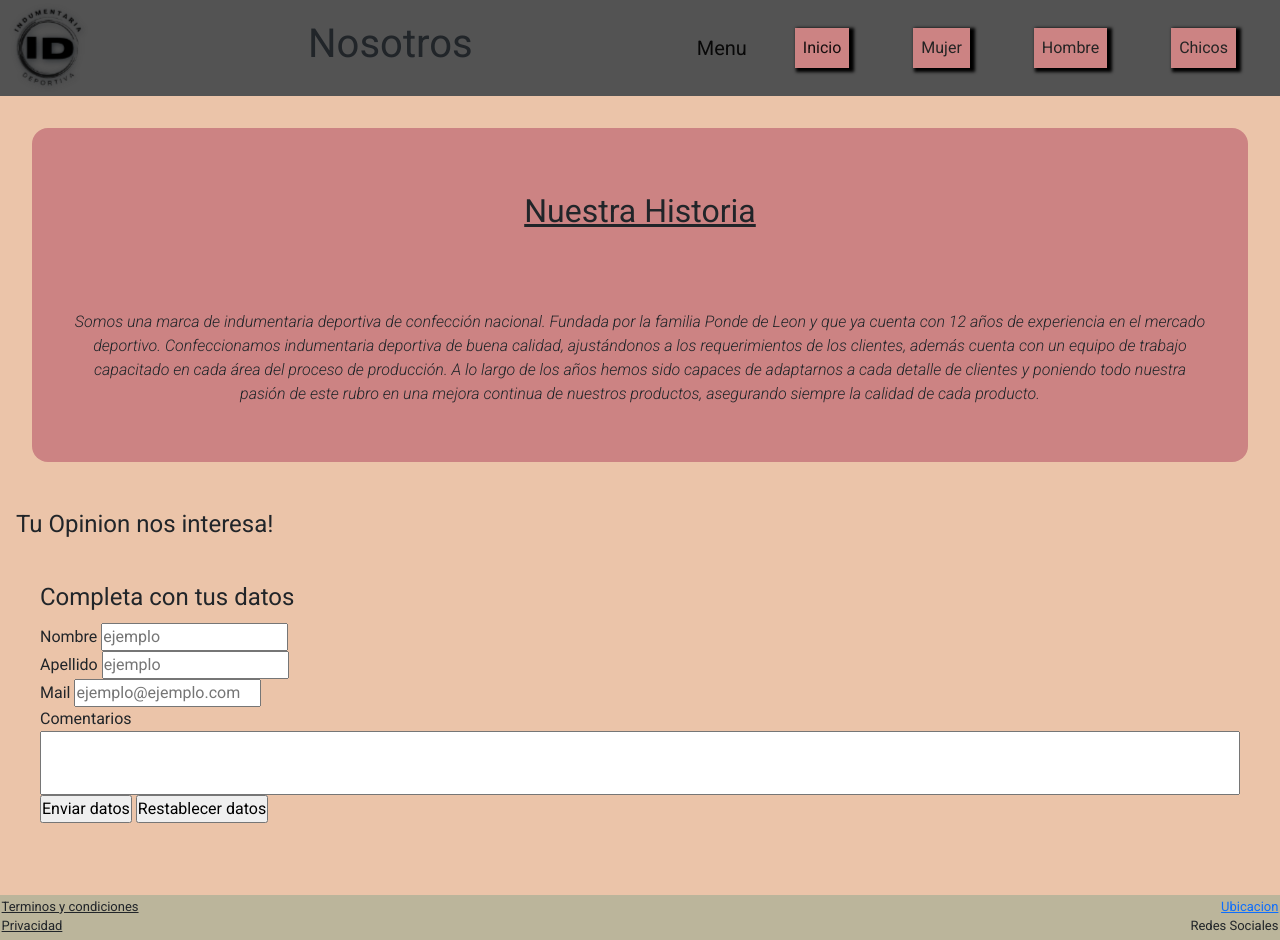
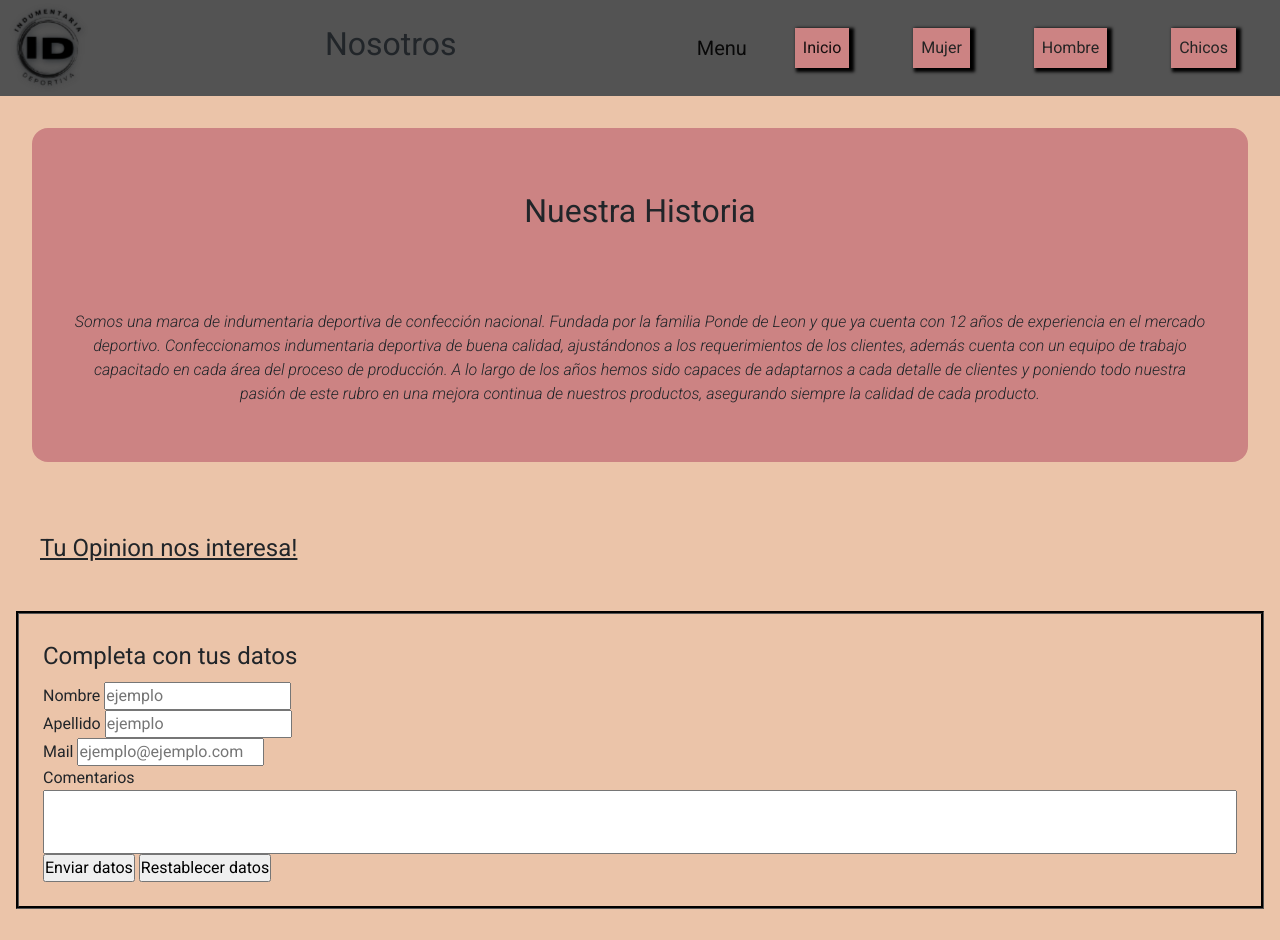
Before and after one commit to MatiCai/ProyectoFinal-PiccinnaMatias, a website: page pages/nosotros.html in a window 1280 px wide. Shown: the top 940 px of the page. Drawn offline with nearby package versions, Linux system fonts and the light colour scheme.

Commit message:
editando pagina nosotros

```diff
--- a/pages/nosotros.html
+++ b/pages/nosotros.html
@@ -10,6 +10,8 @@
     <link href="https://fonts.googleapis.com/css2?family=Roboto:ital,wght@0,400;1,100;1,300&display=swap" rel="stylesheet">
     <!-- CSS BOOTSTRAP -->
     <link href="https://cdn.jsdelivr.net/npm/bootstrap@5.2.2/dist/css/bootstrap.min.css" rel="stylesheet" integrity="sha384-Zenh87qX5JnK2Jl0vWa8Ck2rdkQ2Bzep5IDxbcnCeuOxjzrPF/et3URy9Bv1WTRi" crossorigin="anonymous">
+    <!-- Link de Animaciones -->
+    <link rel="stylesheet" href="https://cdnjs.cloudflare.com/ajax/libs/animate.css/4.1.1/animate.min.css"/>
     <!-- Link de mi CSS-->
     <link rel="stylesheet" href="../css/styles.css">
     <title>Nosotros - INDUMENTARIA DEPORTIVA</title>
@@ -19,7 +21,7 @@
         <header>
             <div class="headerNosotros">
                 <img src="../img/logo-indumentaria.png" alt="logo de emprendimiento" class="logo">
-                <h1 class="tituloNosotros">Nosotros</h1>
+                <h1 class="tituloNosotros animate__animated animate__backInDown">Nosotros</h1>
                 <nav class="navbar navbar-expand-lg menuIndex ul li">
                     <div class="container-fluid ">
                       <a class="navbar-brand palabraMenu">Menu</a>
@@ -49,7 +51,7 @@
         </header>
 
         <main class="main-nosotros">
-            <h2 class="tituloHistoria">Nuestra Historia</h2>
+            <h2 class="tituloHistoria animate__animated animate__backInUp">Nuestra Historia</h2>
             <div class="textoHistoria">
                 <p>Somos una marca de indumentaria deportiva de confección nacional. Fundada por la familia Ponde de Leon y que ya cuenta con 12 años de experiencia en el mercado deportivo. Confeccionamos indumentaria deportiva de buena calidad, ajustándonos a los requerimientos de los clientes, además cuenta con un equipo de trabajo capacitado en cada área del proceso de producción. A lo largo de los años hemos sido capaces de adaptarnos a cada detalle de clientes y poniendo todo nuestra pasión de este rubro en una mejora continua de nuestros productos, asegurando siempre la calidad de cada producto.</p>
             </div>
--- a/scss/pages-scss/_nosotros.scss
+++ b/scss/pages-scss/_nosotros.scss
@@ -33,6 +33,7 @@
 
 .tituloNosotros{
     text-decoration:none;
+    font-size: 2rem;
 }
 
 /* estilos del main NOSOTROS */
@@ -47,7 +48,6 @@
 .tituloHistoria{
     text-align: center;
     padding: 4rem 0px 2rem;
-    text-decoration: underline;
 }
 
 .textoHistoria{
@@ -68,12 +68,16 @@
 .opinion{
     text-align: left;
     margin: 1rem;
+    padding: 1.5rem;
+    text-decoration: underline;
 
 }
 
 .datos{
     margin: 1rem;
     padding: 1.5rem;
+    border-style: groove;
+    border-color: black;
 }
 
 /* estilos de footer NOSOTROS */
```
Also changed, not shown: css/styles.css.
